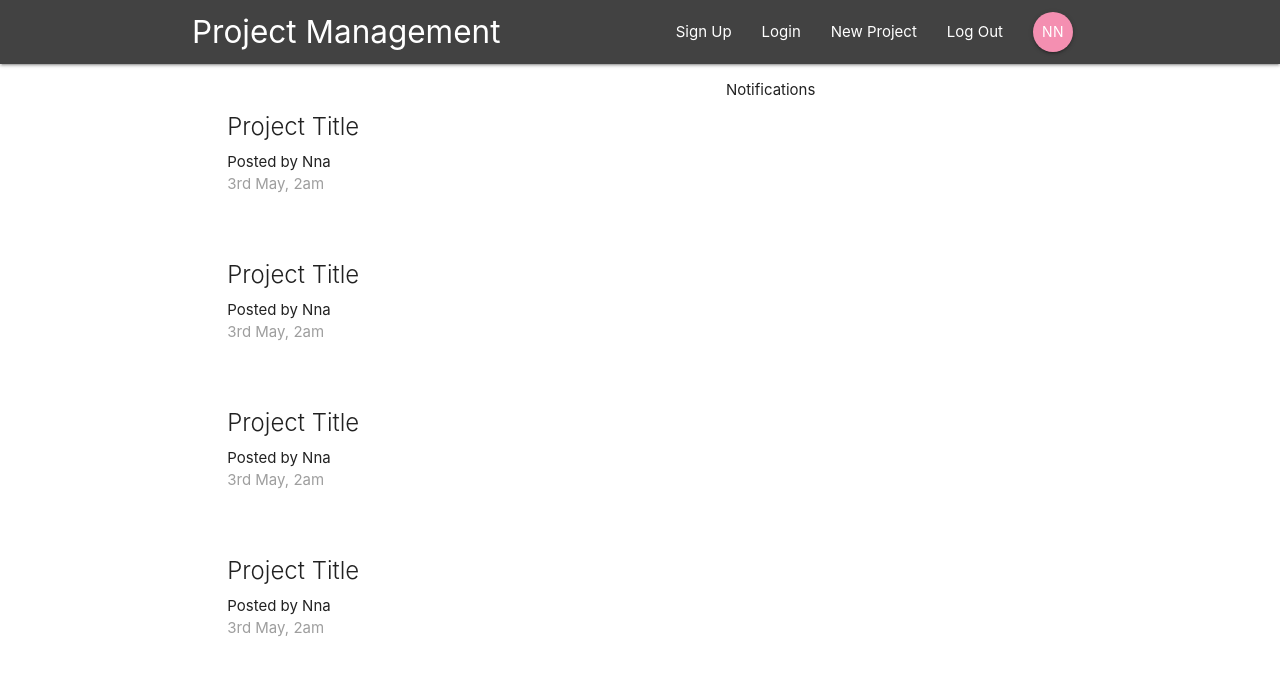
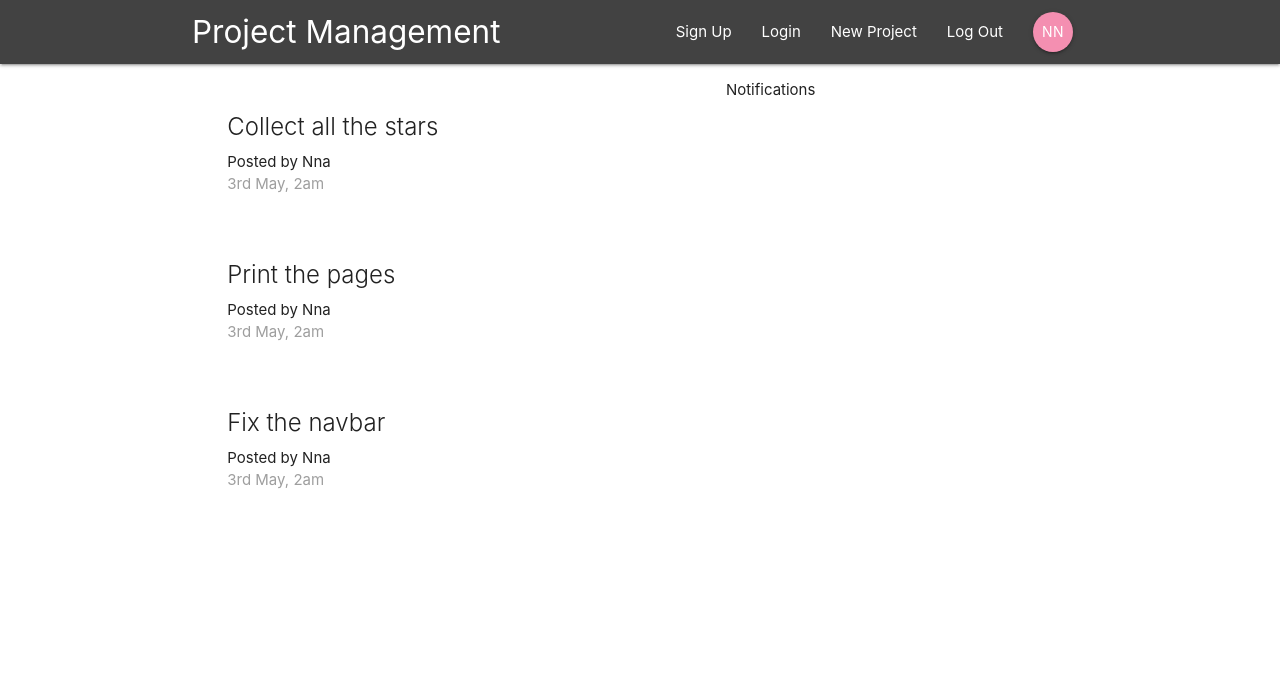
Before and after one commit to nna144/project-management-app, a React (Create React App) app: page / in a window 1280 px wide. Shown: the top 674 px of the page. Built offline with nearby package versions, Linux system fonts and the light colour scheme.

Commit message:
Connected to the redux store

```diff
--- a/src/components/dashboard/Dashboard.js
+++ b/src/components/dashboard/Dashboard.js
@@ -1,14 +1,16 @@
 import React, { Component } from "react";
 import Notifications from "./Notifications";
 import ProjectList from "../projects/ProjectList";
+import { connect } from "react-redux";
 
 class Dashboard extends Component {
   render() {
+    const { projects } = this.props;
     return (
       <div className="dashboard container">
         <div className="row">
           <div className="col s12 m6">
-            <ProjectList />
+            <ProjectList projects={projects} />
           </div>
           <div className="col s12 m5 offset-m1">
             <Notifications />
@@ -19,4 +21,10 @@ class Dashboard extends Component {
   }
 }
 
-export default Dashboard;
+const mapStateToProps = (state) => {
+  return {
+    projects: state.project.projects,
+  };
+};
+
+export default connect(mapStateToProps)(Dashboard);
--- a/src/components/projects/ProjectList.js
+++ b/src/components/projects/ProjectList.js
@@ -1,13 +1,13 @@
 import React from "react";
 import ProjectSummary from "./ProjectSummary";
 
-const ProjectList = () => {
+const ProjectList = ({ projects }) => {
   return (
     <div className="project-list section">
-      <ProjectSummary />
-      <ProjectSummary />
-      <ProjectSummary />
-      <ProjectSummary />
+      {projects &&
+        projects.map((project) => {
+          return <ProjectSummary project={project} key={project.id} />;
+        })}
     </div>
   );
 };
--- a/src/components/projects/ProjectSummary.js
+++ b/src/components/projects/ProjectSummary.js
@@ -1,10 +1,10 @@
 import React from "react";
 
-const ProjectSummary = () => {
+const ProjectSummary = ({ project }) => {
   return (
     <div className="card z-depth-0 project-summary">
       <div className="card-content gray-text text-darken-3">
-        <span className="card-title">Project Title</span>
+        <span className="card-title">{project.title}</span>
         <p>Posted by Nna</p>
         <p className="grey-text">3rd May, 2am</p>
       </div>
--- a/src/store/reducers/projectReducer.js
+++ b/src/store/reducers/projectReducer.js
@@ -1,4 +1,10 @@
-const initialState = {};
+const initialState = {
+  projects: [
+    { id: "1", title: "Collect all the stars", content: "la la la" },
+    { id: "2", title: "Print the pages", content: "la la la" },
+    { id: "3", title: "Fix the navbar", content: "la la la" },
+  ],
+};
 
 const projectReducer = (state = initialState, action) => {
   return state;
```
